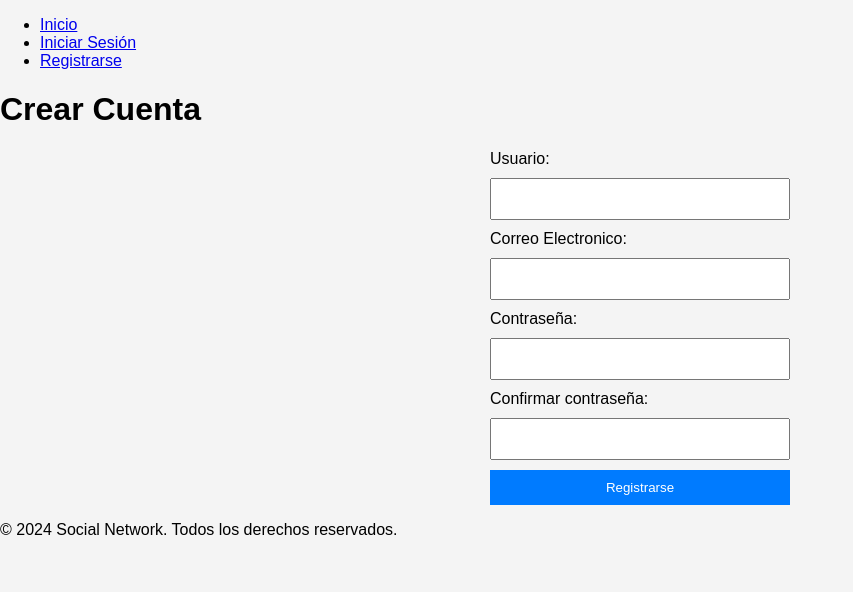
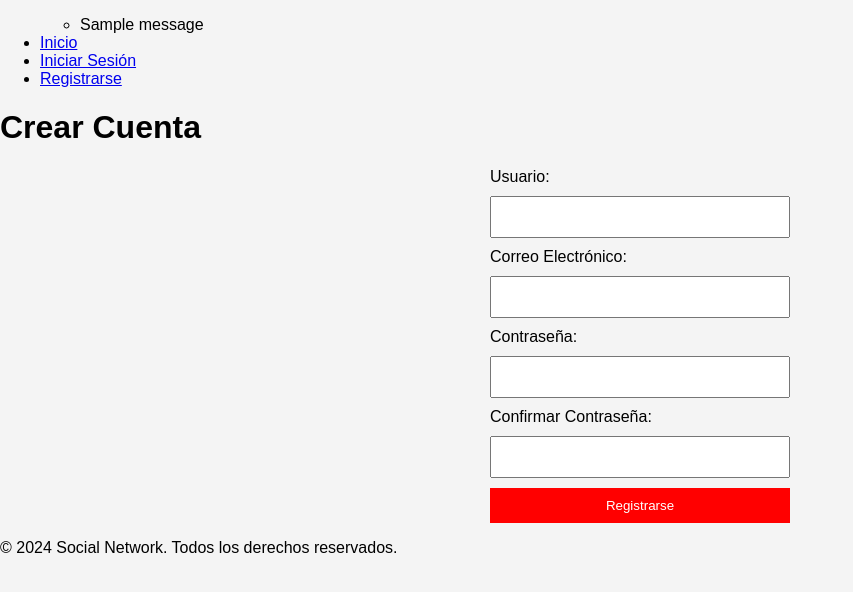
Before and after one commit to RamsesSosa04/social_network, a Flask app: page /register in a window 1280 px wide. Shown: the top 592 px of the page, without its empty margins (0-853 px from the left). Run offline with Flask 3, Linux system fonts and the light colour scheme; one stand-in notice (Sample message) is shown.

Commit message:
add several changes

```diff
--- a/app/routes.py
+++ b/app/routes.py
@@ -17,6 +17,12 @@ def register():
         username = request.form['username']
         email = request.form['email']
         password = request.form['password']
+        confirm_password = request.form['confirm_password']
+
+        if password != confirm_password:
+            flash('Las contraseñas no coinciden.', 'error')
+            return redirect(url_for('main.register'))
+
 
         if User.query.filter_by(email=email).first():
             flash('El correo ya está registrado.')
@@ -26,7 +32,7 @@ def register():
         new_user.set_password(password)
         db.session.add(new_user)
         db.session.commit()
-        flash('Registro exitoso. Ahora puedes iniciar sesión.')
+        flash('Registro exitoso. Ahora puedes iniciar sesión.', 'success')
         return redirect(url_for('main.login'))
 
     return render_template('register.html')
--- a/app/static/css/styles.css
+++ b/app/static/css/styles.css
@@ -24,7 +24,8 @@ body {
 
   button {
     padding: 10px;
-    background-color: #007BFF;
+    /*background-color: #007BFF;*/
+    background-color: #ff0000;
     color: #fff;
     border: none;
     cursor: pointer;
--- a/app/templates/base.html
+++ b/app/templates/base.html
@@ -10,6 +10,15 @@
     <header>
         <nav>
             <ul>
+                {% with messages = get_flashed_messages(with_categories=true) %}
+                    {% if messages %}
+                        <ul class="flashes">
+                            {% for category, message in messages %}
+                                <li class="{{ category }}">{{ message }}</li>
+                            {% endfor %}
+                        </ul>
+                    {% endif %}
+                {% endwith %}
                 <li><a href="{{url_for('main.index')}}">Inicio</a></li>
                 {% if current_user.is_authenticated %}
                     <li><a href="{{ url_for('main.feed') }}">Feed</a></li>
@@ -28,5 +37,6 @@
     <footer>
         <p>&copy; 2024 Social Network. Todos los derechos reservados.</p>
     </footer>
+    <script src="{{ url_for('static', filename='js/scripts.js') }}"></script>
 </body>
 </html>
--- a/app/templates/register.html
+++ b/app/templates/register.html
@@ -4,14 +4,14 @@
 
 {% block content %}
     <h1>Crear Cuenta</h1>
-    <form id = "registerForm" method="POST" action="{{ url_for('main.register') }}">
+    <form id="registerForm" method="POST" action="{{ url_for('main.register') }}">
         <label for="username">Usuario: </label>
         <input type="text" name="username" id="username" required>
-        <label for="email">Correo Electronico: </label>
+        <label for="email">Correo Electrónico: </label>
         <input type="email" name="email" id="email" required>
         <label for="password">Contraseña: </label>
         <input type="password" name="password" id="password" required>
-        <label for="confirm_password">Confirmar contraseña: </label>
+        <label for="confirm_password">Confirmar Contraseña: </label>
         <input type="password" name="confirm_password" id="confirm_password" required>
         <button type="submit">Registrarse</button>
     </form>
```
Also changed, not shown: instance/social_network.db.
